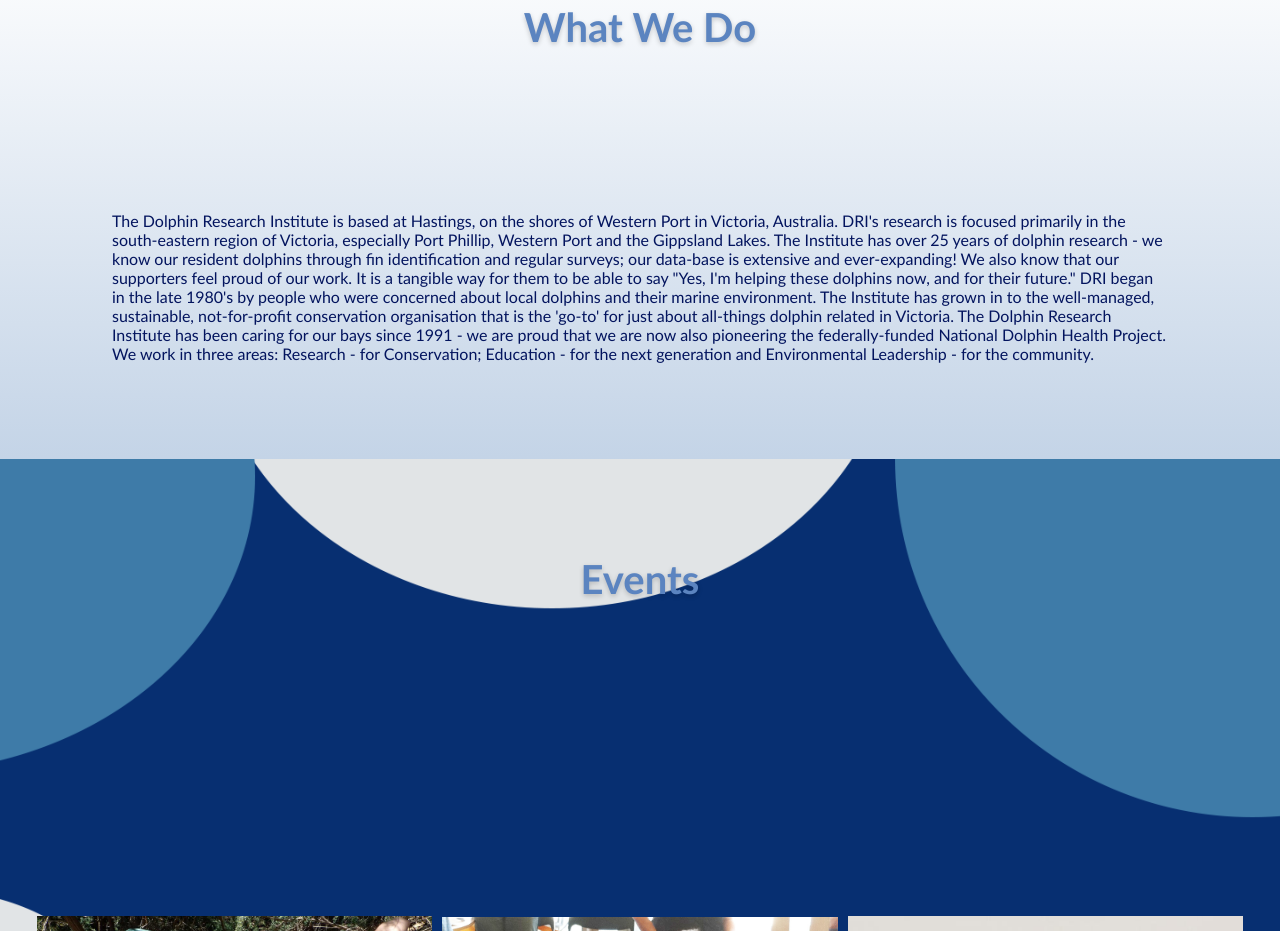
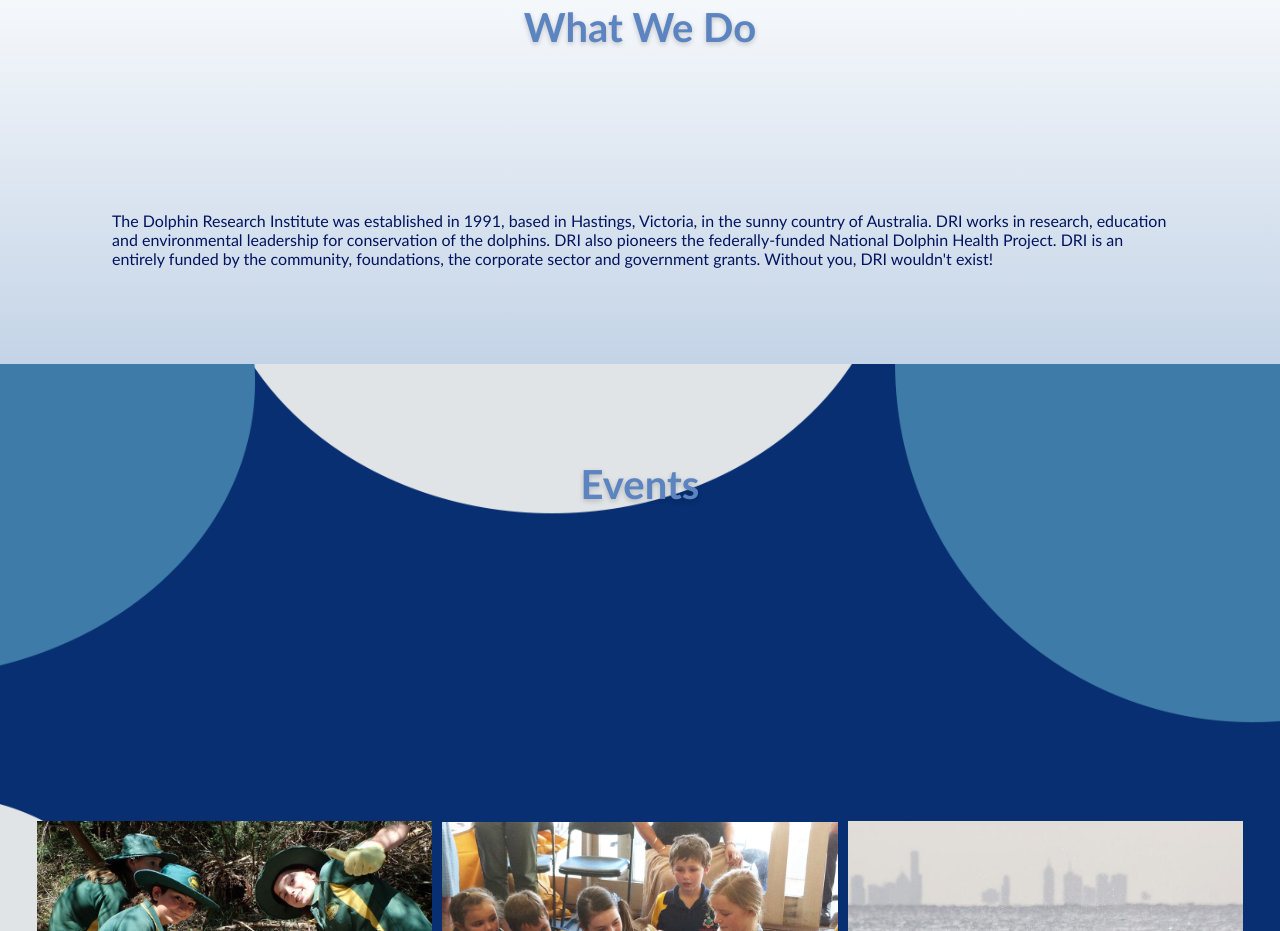
Before and after one commit to mchi0991/1016-A4, a plain HTML site: page index.html in a window 1280 px wide. Shown: the part 930-1861 px from the top of the page. Drawn offline with Linux system fonts and the light colour scheme.

Commit message:
Added references, changed about page description

```diff
--- a/index.html
+++ b/index.html
@@ -27,7 +27,9 @@
 <!-- Landing Page -->
     <div class="hero">
       <div class="navbar">
+        <!-- Image retrieved from: https://www.dolphinresearch.org.au/ -->
         <img src="logo.png" class="logo">
+
         <button type="button"> Support Us </button>
 
       </div>
@@ -56,13 +58,7 @@
 <section id="about">
   <h2> What We Do </h2>
 <p>
-The Dolphin Research Institute is based at Hastings, on the shores of Western Port in Victoria, Australia. DRI's research is focused primarily in the south-eastern region of Victoria, especially Port Phillip, Western Port and the Gippsland Lakes.
-
-The Institute has over 25 years of dolphin research - we know our resident dolphins through fin identification and regular surveys; our data-base is extensive and ever-expanding! We also know that our supporters feel proud of our work. It is a tangible way for them to be able to say "Yes, I'm helping these dolphins now, and for their future."
-
-DRI began in the late 1980's by people who were concerned about local dolphins and their marine environment. The Institute has grown in to the well-managed, sustainable, not-for-profit conservation organisation that is the 'go-to' for just about all-things dolphin related in Victoria. The Dolphin Research Institute has been caring for our bays since 1991 - we are proud that we are now also pioneering the federally-funded National Dolphin Health Project.
-
-We work in three areas: Research - for Conservation; Education - for the next generation and Environmental Leadership - for the community.
+The Dolphin Research Institute was established in 1991, based in Hastings, Victoria, in the sunny country of Australia. DRI works in research, education and environmental leadership for conservation of the dolphins. DRI also pioneers the federally-funded National Dolphin Health Project. DRI is an entirely funded by the community, foundations, the corporate sector and government grants. Without you, DRI wouldn't exist!
 
 </p>
 </section>
@@ -73,6 +69,7 @@
   <h2> Events </h2>
 <div class="container">
   <!-- Events layout -->
+  <!-- All 3 images retrieved from: https://www.dolphinresearch.org.au/ -->
 <div class="row">
   <div class="column">
     <img src="edu.jpg" alt="Education" style="width:100%">
--- a/style.css
+++ b/style.css
@@ -21,6 +21,8 @@
   margin: 0;
   padding: 0;
 }
+
+/* Navigation design inspired by w3schools.com */
 /* navigation */
 .overlay {
   height: 100%;
@@ -100,6 +102,7 @@
 .hero{
   width: 100%;
   height: 100vh;
+  /* Image retrieved from: https://unsplash.com/photos/1braZySlEKA */
   background-image: url(ocean.jpg);
   background-size: cover;
   background-position: center;
@@ -205,6 +208,7 @@
 }
 
 /* bubbles animation: timing */
+/* Image retrieved from: http://clipart-library.com/free/bubble-clipart-transparent.html */
 bubble image from:
 .bubbles img:nth-child(1){
   width: 40px;
```
Also changed, not shown: ocean.jpg.
